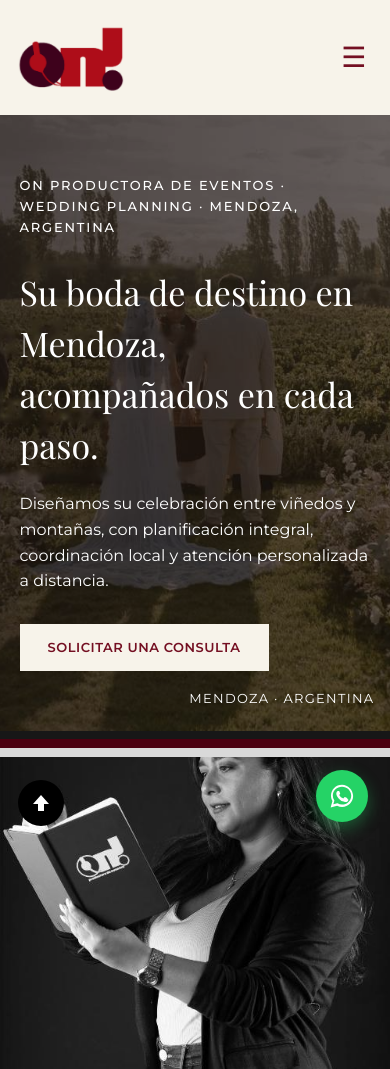
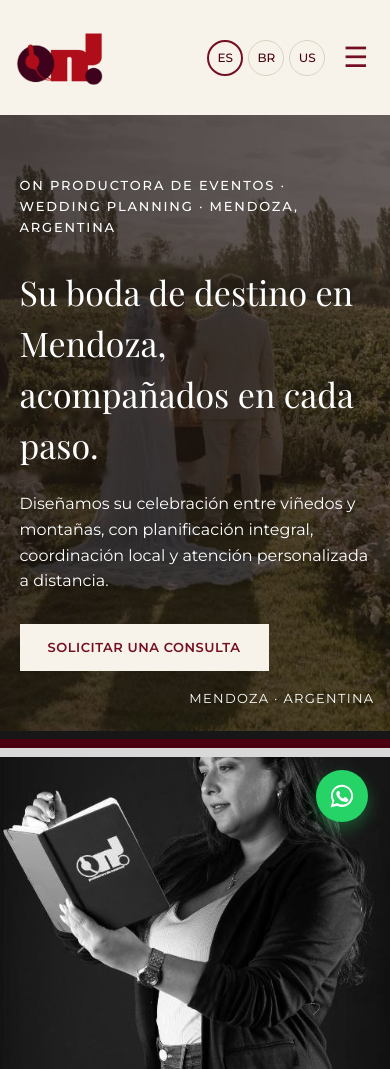
Before and after one commit to FlowSM-ING/On-Productora, a plain HTML site: page index.html in a window 390 px wide. Shown: the top 1069 px of the page. Drawn offline with nearby package versions, Linux system fonts and the light colour scheme; a web font is replaced by a local one.

Commit message:
Add files via upload
Eliminé boton de subir y arreglé idiomas en modo celular

```diff
--- a/css/style.css
+++ b/css/style.css
@@ -67,11 +67,20 @@ form small{font-size:12px;color:var(--grey)}form .btn{width:100%;padding:16px;fo
 footer{background:var(--wine2);color:#f1e6df;display:grid;grid-template-columns:1.2fr 1fr 1fr;gap:5vw;padding:56px 4.5vw 70px;font-size:14px}
 footer h4{margin:0 0 12px;font-size:12px;letter-spacing:.12em;font-weight:500}footer .logo{height:62px;margin-bottom:14px}footer p{margin:0 0 4px}
 .fwa{position:fixed;right:22px;bottom:calc(22px + env(safe-area-inset-bottom,0px));z-index:9}
-.fut{position:fixed;left:18px;bottom:calc(18px + env(safe-area-inset-bottom,0px));width:46px;height:46px;border-radius:50%;background:#000;border:0;z-index:9;cursor:pointer;display:grid;place-items:center}.fut svg{width:24px;fill:#fff}
-@media(max-width:1000px){nav,.hr .btn,.lang{display:none}#menu{display:block}header.open nav{display:flex;flex-direction:column;position:absolute;top:115px;left:0;right:0;background:var(--ivory);padding:20px 4.5vw;margin:0;z-index:5;gap:14px}
+@media(max-width:1000px){nav,.hr .btn{display:none}#menu{display:block}header.open nav{display:flex;flex-direction:column;position:absolute;top:115px;left:0;right:0;background:var(--ivory);padding:20px 4.5vw;margin:0;z-index:5;gap:14px}
 .nos,.mi,.srv,.mz,#contacto,footer,.gh,.ig{grid-template-columns:1fr}.nos img{height:80vw}.strip{grid-template-columns:1fr}.mi>img{height:110vw;order:2}.card{flex-basis:80%}.tg{grid-template-columns:1fr;gap:16px}.grid{grid-template-columns:1fr 1fr;gap:10px}.ig{flex-direction:column;align-items:flex-start;padding:40px 5vw}.hero{height:auto;min-height:520px;padding:60px 5vw}.mz img{min-height:90vw}.mi .pr{flex-direction:column}}
 
 .faq{padding:20px 3.4vw 80px}.faq .fg{display:grid;grid-template-columns:repeat(2,1fr);gap:2%;margin-top:34px}.faq .tc{margin-bottom:16px}
 .lang b{cursor:pointer;user-select:none}.lang b:focus-visible,a:focus-visible,button:focus-visible,input:focus-visible,textarea:focus-visible{outline:2px solid var(--wine);outline-offset:2px}
 @media(max-width:1000px){.faq .fg{grid-template-columns:1fr}}
 @media(prefers-reduced-motion:reduce){html{scroll-behavior:auto}}
+
+/* Celular: encabezado con logo + idiomas + menú */
+@media(max-width:1000px){
+header{gap:12px;padding:0 4vw}
+header .logo{height:54px}
+.hr{gap:0}
+.lang{gap:5px}
+.lang b{width:36px;height:36px;font-size:12px}
+#menu{margin-left:0}
+}
--- a/index.html
+++ b/index.html
@@ -72,6 +72,5 @@ height="0" width="0" style="display:none;visibility:hidden"></iframe></noscript>
 <form id="f"><a aria-label="WhatsApp" class="wa" href="https://wa.me/5492615321002"><svg viewbox="0 0 32 32"><path d="M16 3C9 3 3.4 8.6 3.4 15.5c0 2.3.6 4.4 1.7 6.300L3 29l7.400-2c1.800 1 3.800 1.500 5.800 1.500 6.900 0 12.500-5.600 12.500-12.500S22.900 3 16 3zm0 22.800c-1.800 0-3.600-.5-5.100-1.400l-.4-.2-4.400 1.200 1.200-4.300-.3-.4a10 10 0 0 1-1.500-5.300C5.500 10 10.200 5.500 16 5.500S26.500 10 26.500 15.600 21.800 25.800 16 25.800zm5.700-7.600c-.3-.2-1.900-.9-2.200-1-.3-.1-.5-.2-.7.200s-.8 1-1 1.200-.4.200-.7.100a8.300 8.300 0 0 1-4.100-3.600c-.3-.5.300-.5.900-1.600.1-.2 0-.4 0-.5l-1-2.300c-.2-.6-.5-.5-.7-.5h-.6c-.2 0-.6.100-.9.400s-1.200 1.200-1.200 2.900 1.200 3.300 1.400 3.500 2.400 3.700 5.800 5.100c2.200.9 3 .9 4.100.8.700-.1 1.900-.8 2.200-1.500s.3-1.400.2-1.500-.3-.2-.6-.3z"></path></svg></a><input data-p="0" name="n" placeholder="Nombre *" required=""/><input data-p="1" name="e" placeholder="Email *" required="" type="email"/><textarea data-p="2" name="m" placeholder="Mensaje *" required="" rows="4"></textarea><small><span data-t="78">Los campos con * son obligatorios. Usaremos sus datos para responder a su consulta.</span></small><button class="btn" type="submit">ENVIAR CONSULTA ↗</button></form></section>
 </main><footer><div><img alt="ON Productora" class="logo" src="img/logo2.png"/><p><span data-t="79">Wedding planning y bodas de destino en Mendoza, con acompañamiento personalizado.</span></p></div><div><h4><span data-t="80">CONTACTO</span></h4><p><span data-t="81">+54 9 261 532 1002</span></p><p><span data-t="82">+54 9 261 540 0253</span></p><p><a href="https://www.instagram.com/on.productoramza/" rel="noopener" target="_blank"><span data-t="83">@On.productora.mza ↗</span></a></p></div><div><h4><span data-t="84">EN MENDOZA</span></h4><p><span data-t="85">Perú 727, Ciudad de Mendoza, Argentina.</span></p></div></footer>
 <a aria-label="WhatsApp" class="wa fwa" href="https://wa.me/5492615321002"><svg viewbox="0 0 32 32"><path d="M16 3C9 3 3.4 8.6 3.4 15.5c0 2.3.6 4.4 1.7 6.300L3 29l7.400-2c1.800 1 3.800 1.500 5.800 1.500 6.900 0 12.500-5.600 12.500-12.500S22.900 3 16 3zm0 22.800c-1.800 0-3.600-.5-5.100-1.400l-.4-.2-4.400 1.200 1.200-4.300-.3-.4a10 10 0 0 1-1.500-5.300C5.500 10 10.200 5.500 16 5.500S26.500 10 26.500 15.600 21.800 25.800 16 25.800zm5.700-7.600c-.3-.2-1.900-.9-2.200-1-.3-.1-.5-.2-.7.200s-.8 1-1 1.200-.4.200-.7.100a8.300 8.300 0 0 1-4.100-3.600c-.3-.5.300-.5.900-1.600.1-.2 0-.4 0-.5l-1-2.300c-.2-.6-.5-.5-.7-.5h-.6c-.2 0-.6.100-.9.400s-1.200 1.200-1.200 2.900 1.200 3.300 1.400 3.500 2.400 3.700 5.800 5.100c2.200.9 3 .9 4.100.8.700-.1 1.900-.8 2.200-1.500s.3-1.400.2-1.500-.3-.2-.6-.3z"></path></svg></a>
-<button aria-label="Volver arriba" class="fut" onclick="scrollTo({top:0})"><svg viewbox="0 0 24 24"><path d="M12 4l8 9h-5v7H9v-7H4z"></path></svg></button>
 <script src="js/i18n.js"></script>
 <script defer="" src="js/main.js"></script></body></html>
```
